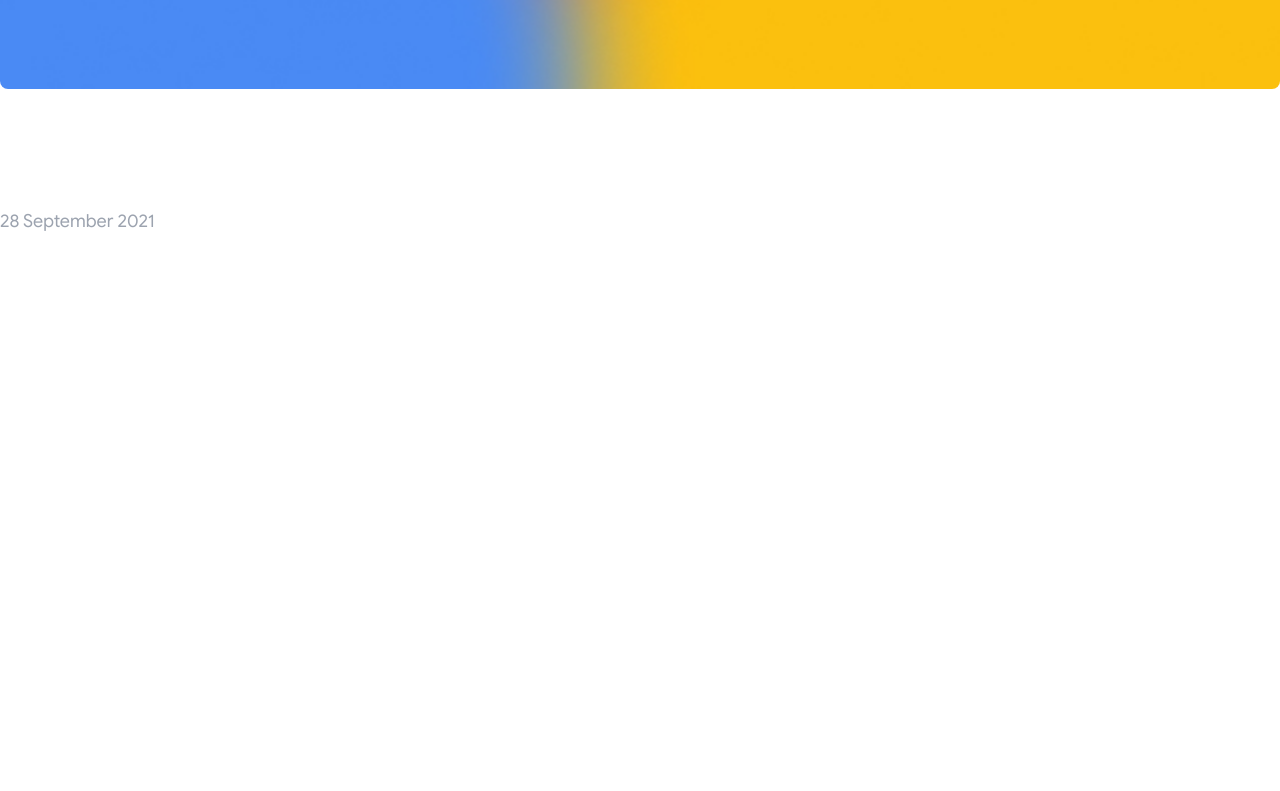
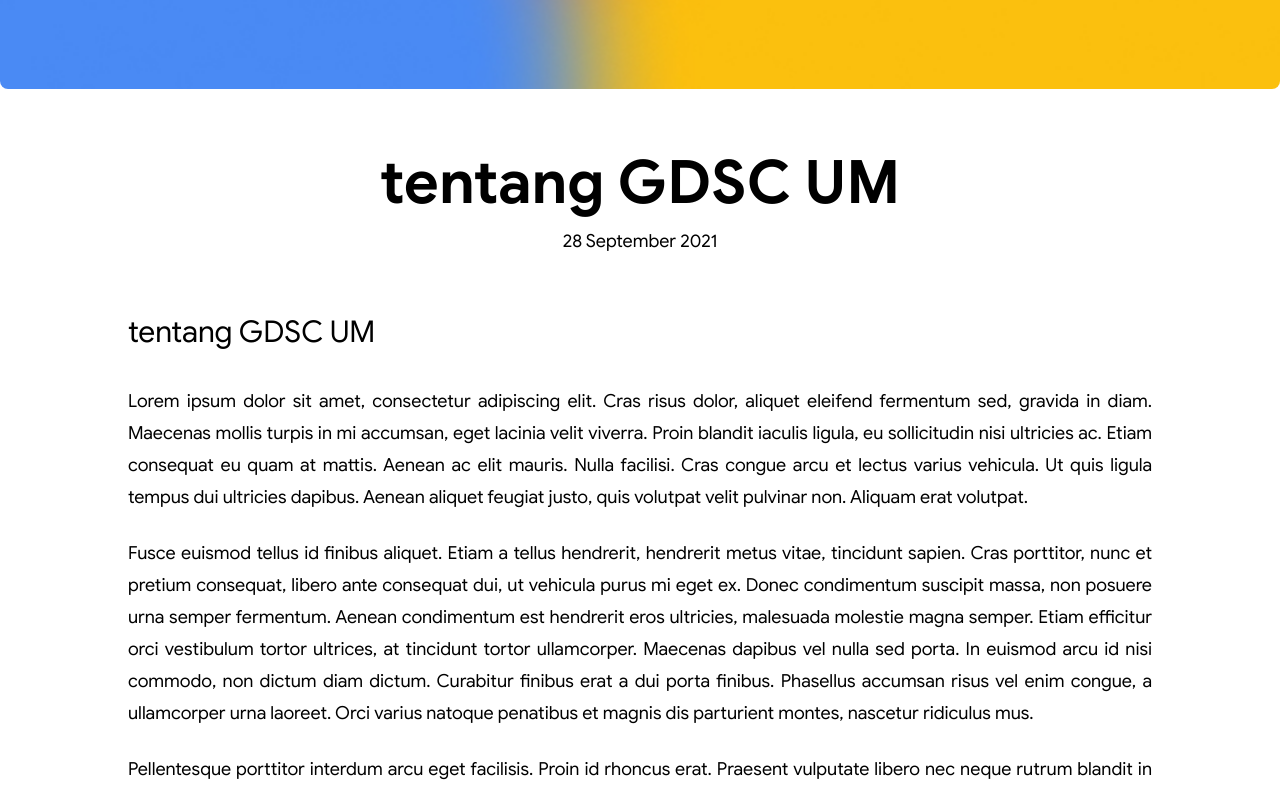
Before and after one commit to gdsc-um/homesite, a Next.js app: page /blog/1-tentang-gdsc in a window 1280 px wide. Shown: the part 780-1571 px from the top of the page. Built offline with nearby package versions, Linux system fonts and the light colour scheme.

Commit message:
refactor: make the text fit on smaller width

```diff
--- a/src/pages/blog/[slug].jsx
+++ b/src/pages/blog/[slug].jsx
@@ -31,8 +31,8 @@
 
 export default function Artikel({ frontmatter, content }) {
   return (
-    <div className="w-full py-10">
-      <article className="container mx-auto prose-full prose-lg text-white">
+    <div className="w-full py-10 bg-white">
+      <article className="container mx-auto prose-full prose-lg text-black mb-20">
         {/* check if frontmatter available, if some random image */}
         {!frontmatter.cover ? (
           <div className="overflow-hidden">
@@ -56,16 +56,16 @@
               />
             </div>
           )}
-        <h1 className="text-4xl font-bold pt-8 mb-3">{frontmatter.title}</h1>
+        <h1 className="text-6xl text-black font-bold pt-8 mb-3 text-center">{frontmatter.title}</h1>
         {/* render date in Indonesian locale */}
-        <p className="text-gray-400 text-md my-0">
+        <p className="text-black text-md my-0 text-center">
           {new Date(frontmatter.date).toLocaleDateString("id-ID", {
             day: "numeric",
             month: "long",
             year: "numeric",
           })}
         </p>
-        <ReactMarkdown>{content}</ReactMarkdown>
+        <ReactMarkdown className="text-black px-32 text-justify">{content}</ReactMarkdown>
       </article>
     </div>
   );
```
